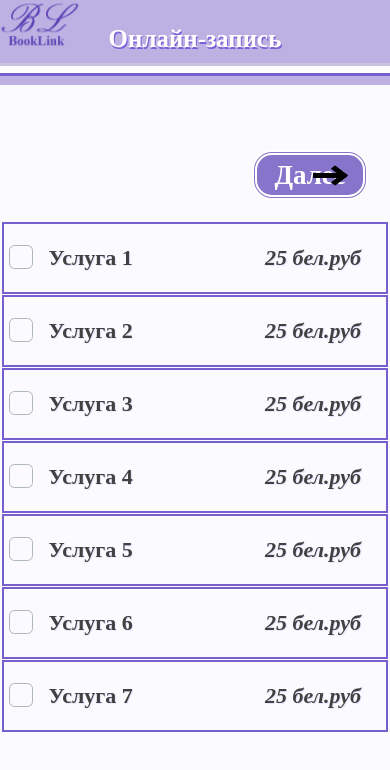
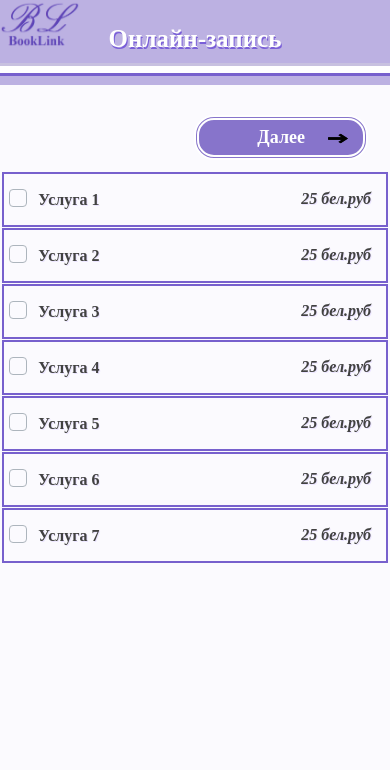
Before and after one commit to Murtagy/booklink, a Vue app in the folder vfront/: page /visit in a window 390 px wide. Both pictures are taken after a click on the button "Услуга". Shown: the top 770 px of the page. Built offline with nearby package versions, Linux system fonts and the light colour scheme.

Commit message:
Responsive pages

```diff
--- a/vfront/src/assets/styles/main.css
+++ b/vfront/src/assets/styles/main.css
@@ -53,6 +53,7 @@ hr.line3 {
 body {
   margin:0;
   background-color:rgba(251, 250, 254, 1);
+  font-family:"Times New Roman";
 }
 
 @media screen and (max-width: 900px) {
--- a/vfront/src/assets/styles/services.css
+++ b/vfront/src/assets/styles/services.css
@@ -102,3 +102,87 @@ li label::before {
     right:25px;
     font-style: italic;
   }
+
+  @media screen and (max-width: 900px) {
+    button {
+      font-size: 23px;
+      bottom:20px;
+  }
+  button img {
+    height:0.9em;
+    width:1.2em;
+    top:10px;
+}
+  li label {
+    font-size:20px;
+  }
+  li label::before {
+    width: 20px;
+    height: 20px;
+  }
+  li span.price {
+    font-size:20px;
+  }
+  }
+
+  @media screen and (max-width: 620px) {
+    button {
+      font-size: 20px;
+      width: 40%;
+  }
+  li.button {
+    top: 200px;
+}
+  button img {
+    height:0.7em;
+    width:1.2em;
+    top:10px;
+  }
+  ul {
+    margin-top:100px;
+  }
+  li label {
+    font-size:18px;
+    line-height: 25px;
+  }
+  li label::before {
+    width: 18px;
+    height: 18px;
+  }
+  li span.price {
+    font-size:18px;
+    line-height: 25px;
+  }
+  }
+
+  @media screen and (max-width: 620px) {
+    button {
+      font-size: 18px;
+      width: 45%;
+      height:45px;
+  }
+  li.button {
+    top: 200px;
+}
+  button img {
+    height:0.7em;
+    width:1.1em;
+    top:12px;
+  }
+  ul {
+    margin-top:80px;
+  }
+  li label {
+    font-size:16px;
+    line-height: 20px;
+  }
+  li label::before {
+    width: 16px;
+    height: 16px;
+  }
+  li span.price {
+    font-size:16px;
+    line-height: 20px;
+    right:15px;
+  }
+  }
--- a/vfront/src/assets/styles/visit.css
+++ b/vfront/src/assets/styles/visit.css
@@ -61,87 +61,47 @@ li button:hover {
     border:5px double rgb(119, 96, 205);
 }
 
-/* @media screen and (max-width:900px) {
-    ul {
-        position:relative;
-        top:110px;
+@media screen and (max-width: 900px) {
+    li button {
+        font-size: 24px;
+        width: 60%;
     }
-
-    li button {
-        font-size: 22px;
-        width: 45%;
-        margin:60px auto;
-    }
-
-    li button img {
-        width:1.1em;
-        height:1.2em;
-        position:absolute;
-        right:15px;
-        top:3px;
-    }
-
     #create-visit {
-        top:75%;
-        font-size: 23px;
+        top:65%;
+        font-size: 24px;
         width: 40%;
-        height:7%;
+        height:8%;
     }
 }
 
-@media screen and (max-width:620px) {
+@media screen and (max-width: 620px) {
     ul {
-        position:relative;
-        top:90px;
+        top:25px;
     }
-
     li button {
         font-size: 20px;
+        width: 65%;
+    }
+    #create-visit {
+        top:77%;
+        font-size: 20px;
         width: 50%;
-        margin:60px auto;
-    }
-
-    li button img {
-        width:1.1em;
-        height:1.2em;
-        position:absolute;
-        right:15px;
-        top:3px;
-    }
-
-    #create-visit {
-        top:70%;
-        font-size: 22px;
-        width: 57%;
-        height:7%;
+        height:8%;
     }
 }
 
-@media screen and (max-width:450px) {
+@media screen and (max-width: 450px) {
     ul {
-        position:relative;
-        top:80px;
+        top:5px;
     }
-
     li button {
-        font-size: 16px;
-        width: 60%;
-        margin:45px auto;
+        font-size: 20px;
+        width: 75%;
     }
-
     #create-visit {
-        top:60%;
-        font-size: 18px;
-        width: 57%;
-        height:7%;
+        top:75%;
+        font-size: 20px;
+        width: 70%;
+        height:8%;
     }
 }
-
-@media screen and (max-width:350px) {
-    #create-visit {
-        top:60%;
-        font-size: 17px;
-        width: 63%;
-        height:7%;
-    }
-} */
--- a/vfront/src/assets/styles/worker.css
+++ b/vfront/src/assets/styles/worker.css
@@ -21,11 +21,14 @@ button {
 
 #name {
     font-weight: bold;
-    font-size: 16px;
+    font-size: 18px;
+    font-family: 'Times New Roman';
 }
 
 #job {
     font-style:italic;
+    font-family: 'Times New Roman';
+    font-size: 16px;
 }
 
 button:hover {
```
